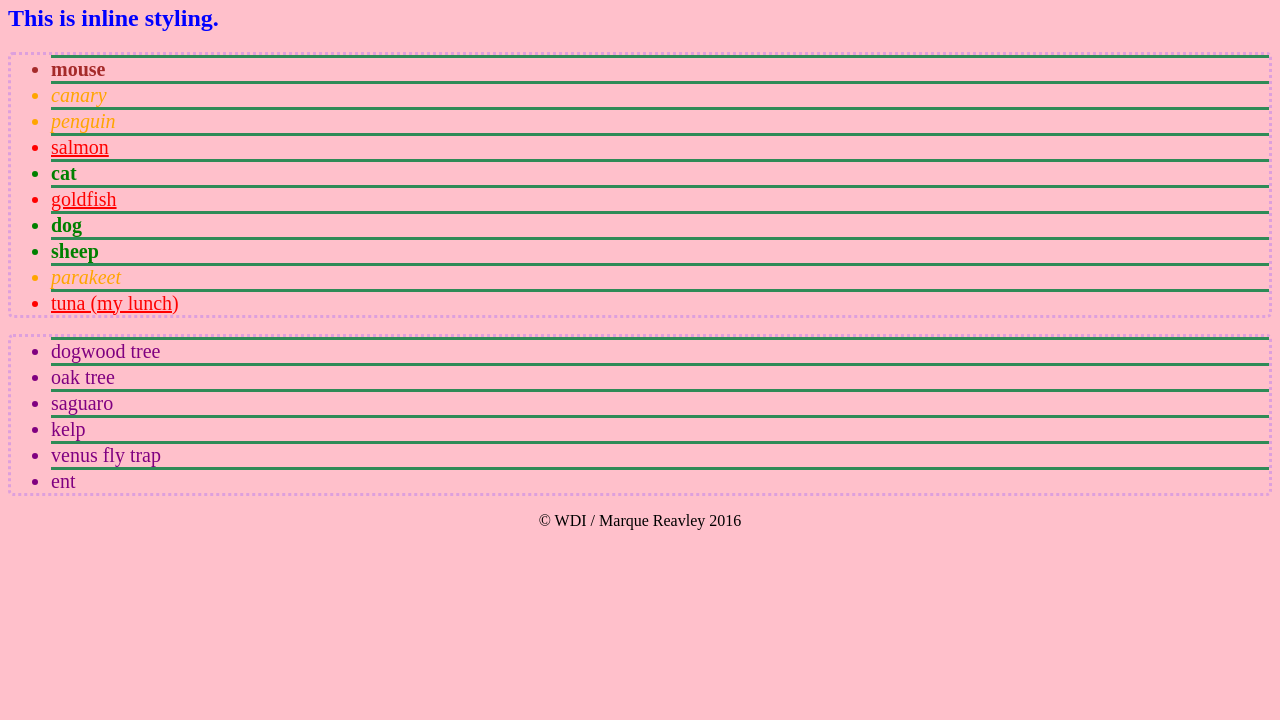
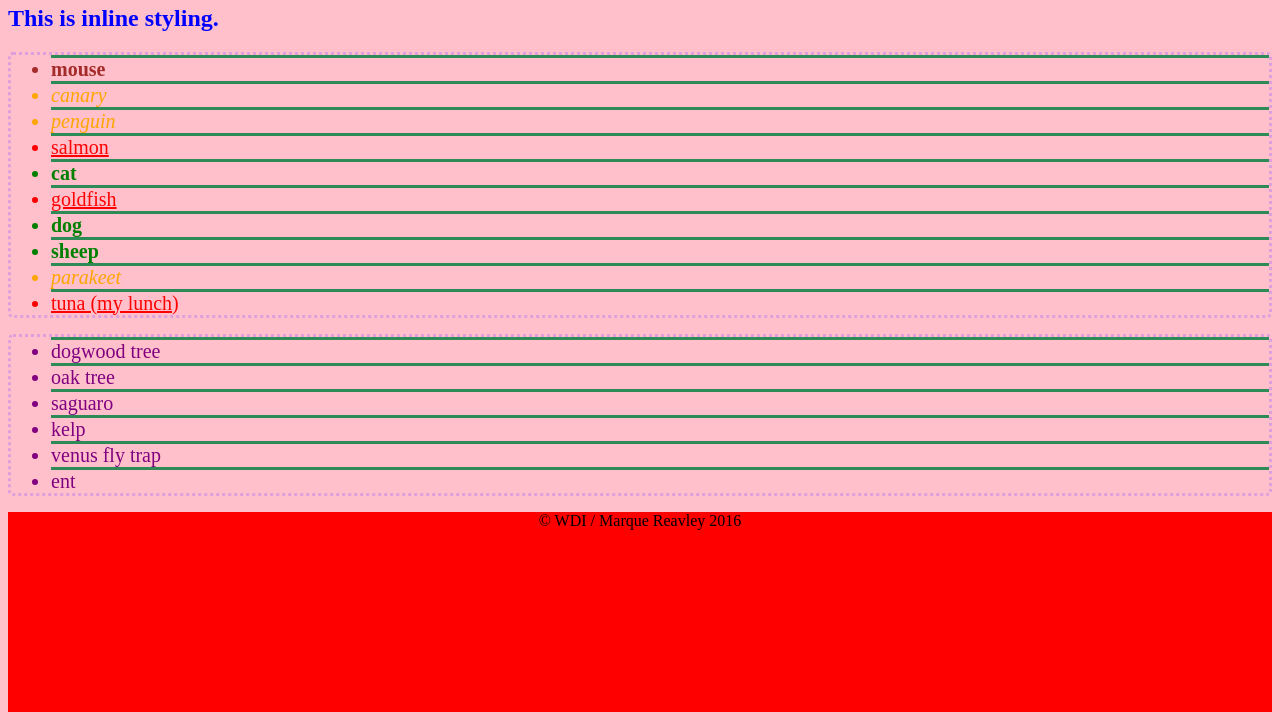
Before and after one commit to mrqrvly/css-reintroduction, a plain HTML site: page index.html in a window 1280 px wide. Shown: the part 302-1022 px from the top of the page. Before the commit the page ends 840 px from the top, so only its background shows below. Drawn offline with Linux system fonts and the light colour scheme.

Commit message:
added style to footer - missed during class

```diff
--- a/styles/style.css
+++ b/styles/style.css
@@ -53,6 +53,7 @@ li {
 
 footer {
   width: 100%;
-  height: 100%;
+  height: 200px;
+  background-color: red;
   text-align: center;
 }
```
